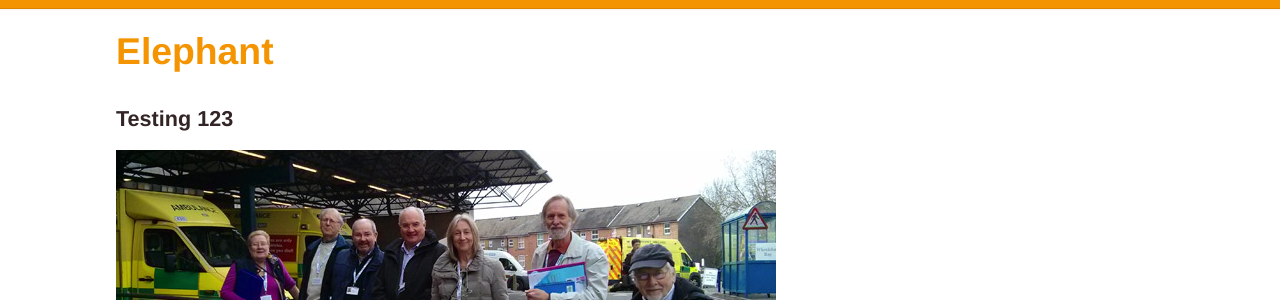
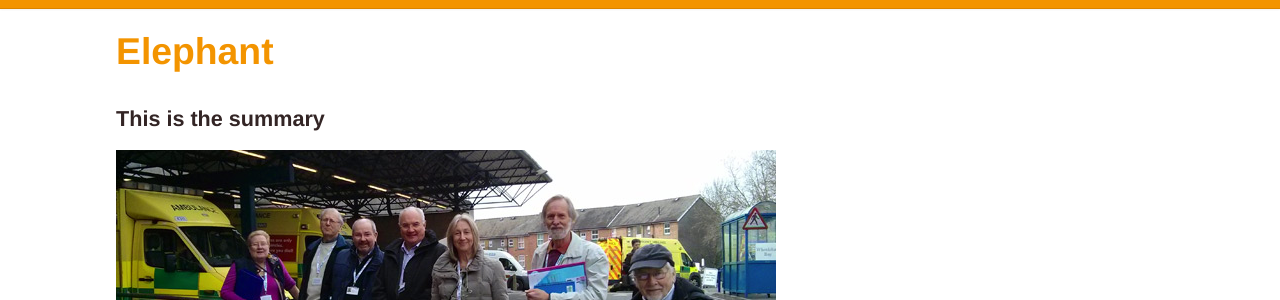
Before and after one commit to richardatval/www.communitycapacity.co.uk, a Jekyll site: the page built from _posts/2016-08-05-test-case-study.md, in a window 1280 px wide. Shown: the part 181-481 px from the top of the page. Built offline with Jekyll 4.4.1, drawn with Linux system fonts in a browser that asks for light colours; nearby versions of some CDN libraries.

Commit message:
Updated 2016-08-05-test-case-study.md

```diff
--- a/_posts/2016-08-05-test-case-study.md
+++ b/_posts/2016-08-05-test-case-study.md
@@ -3,7 +3,7 @@ date: '2016-08-05 15:08 +0100'
 published: true
 layout: default
 category: coalville-greenhill
-summary: Testing 123
+summary: This is the summary
 primary-image: /img/hw.jpg
 title: Elephant
 ---
```
